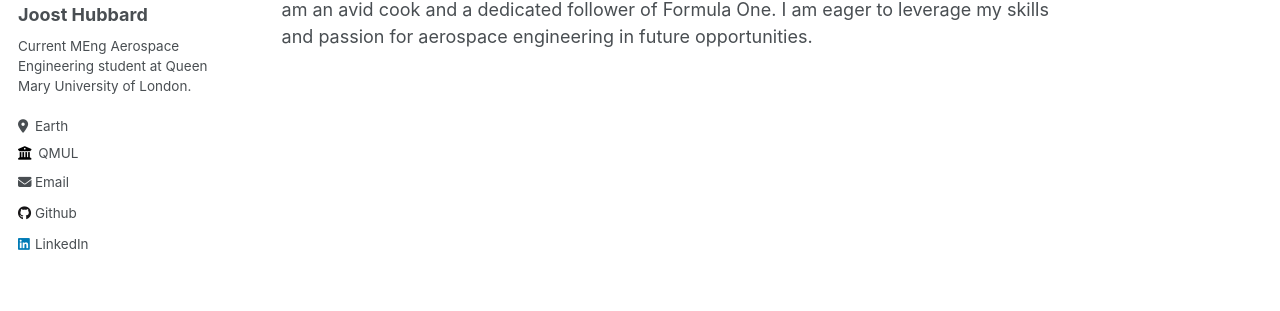
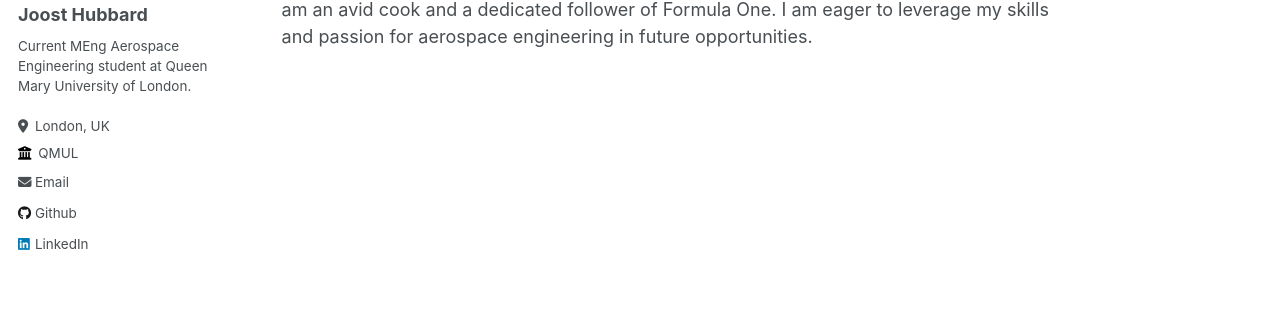
Before and after one commit to Joosty/Joosty..github.io, a Jekyll site: the page built from _pages/about.md, in a window 1280 px wide. Shown: the part 287-598 px from the top of the page. Built offline with Jekyll 4.4.1, drawn with Linux system fonts in a browser that asks for light colours.

Commit message:
Update _config.yml

```diff
--- a/_config.yml
+++ b/_config.yml
@@ -25,7 +25,7 @@ author:
   name             : "Joost Hubbard"
   pronouns         : # example: "she/her"
   bio              : "Current MEng Aerospace Engineering student at Queen Mary University of London."
-  location         : "Earth"
+  location         : "London, UK"
   employer         : "QMUL"
   uri              : # URL
   email            : "joosthubbard@gmail.com"
```
